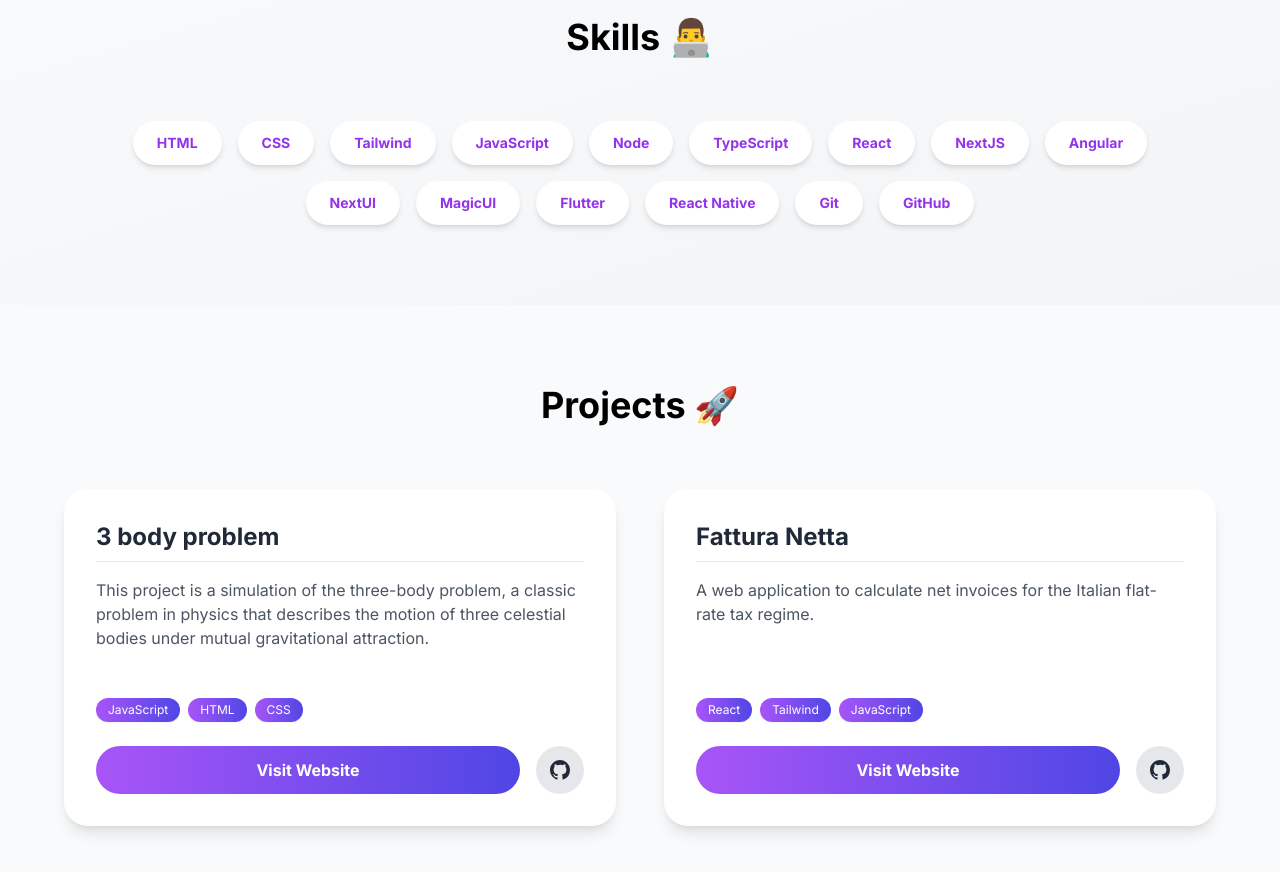
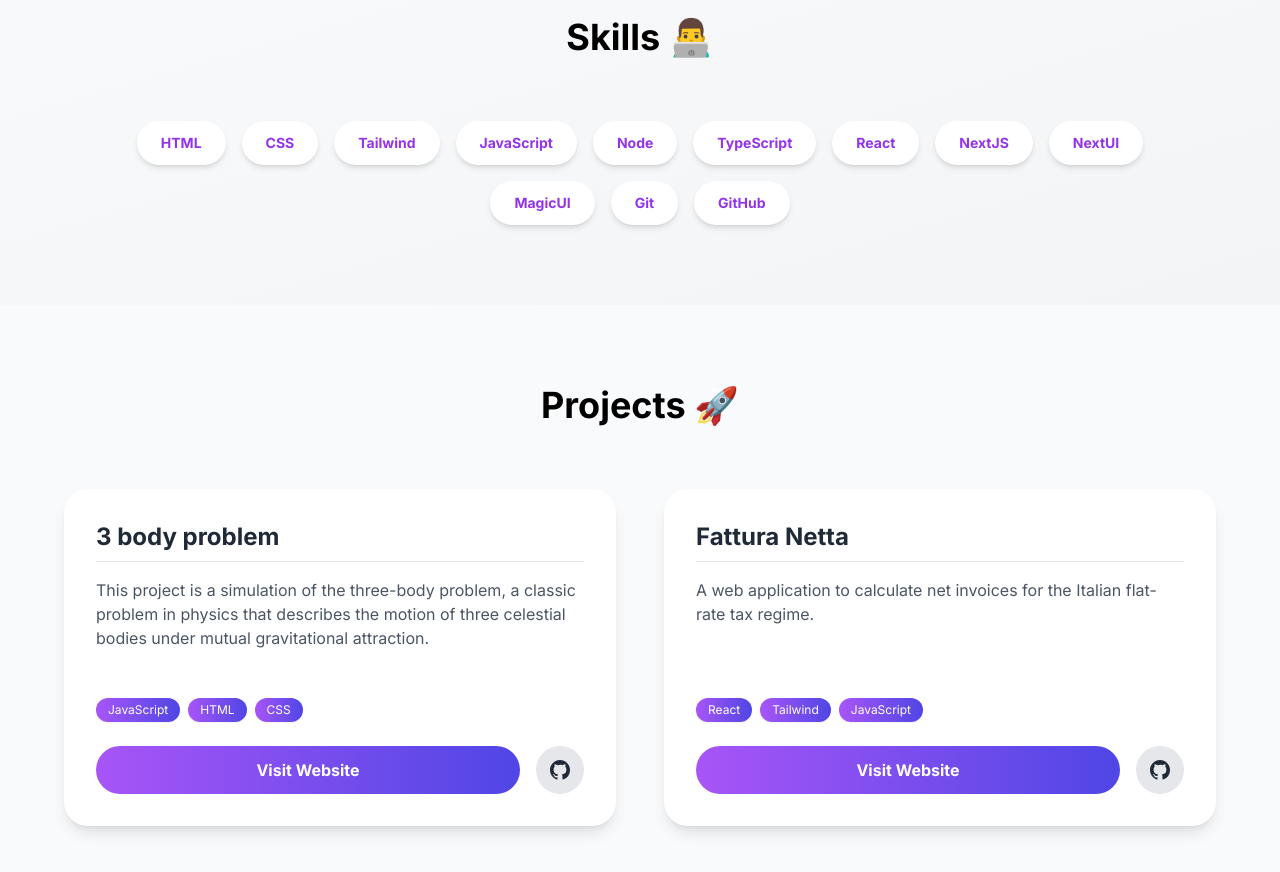
Before and after one commit to ricciviero/my-react-website, a React (Create React App) app: page / in a window 1280 px wide. Shown: the part 2420-3292 px from the top of the page. Built offline with nearby package versions, Linux system fonts and the light colour scheme; what tailwindcss-motion would draw is missing.

Commit message:
skills updated

```diff
--- a/src/back-end/riccardo.js
+++ b/src/back-end/riccardo.js
@@ -93,11 +93,8 @@
     { name: 'TypeScript' },
     { name: 'React' },
     { name: 'NextJS' },
-    { name: 'Angular' },
     { name: 'NextUI' },
     { name: 'MagicUI' },
-    { name: 'Flutter' },
-    { name: 'React Native' },
     { name: 'Git' },
     { name: 'GitHub' }
 
```
